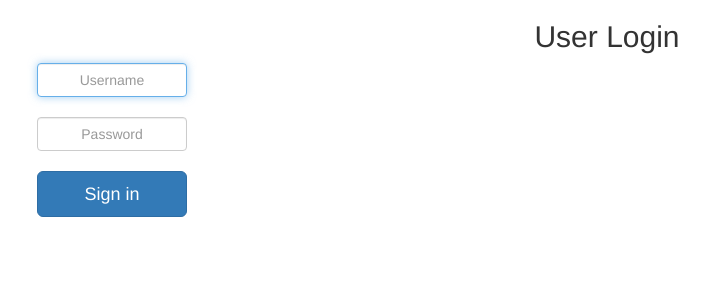
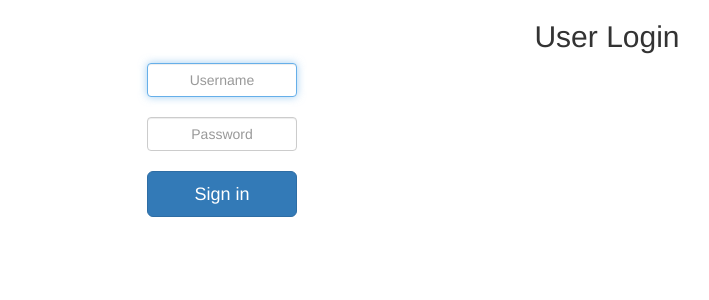
Before and after one commit to asaratik/Hand2Hand, a Flask app: page / in a window 1280 px wide. Shown: the top 300 px of the page, without its empty margins (33-742 px from the left). Run offline with Flask 2, Linux system fonts and the light colour scheme; some libraries are stand-ins or nearby versions.

Commit message:
login alligned

```diff
--- a/templates/login.html
+++ b/templates/login.html
@@ -15,7 +15,7 @@
 
       <h2 class="form-signin-heading text-center">User Login</h2>
       <div class="row">
-      <div class="col-xs-12">
+      <div style="margin-left: 110px" class="col-md-6 center">
           <form class="form-signin" method="POST" action="/login">
             <input style="text-align: center; width: 150px" type="username" name="username" class="form-control" placeholder="Username" required autofocus><br>
             <input style="text-align: center; width: 150px" type="password" name="password" class="form-control" placeholder="Password" required><br>
```
